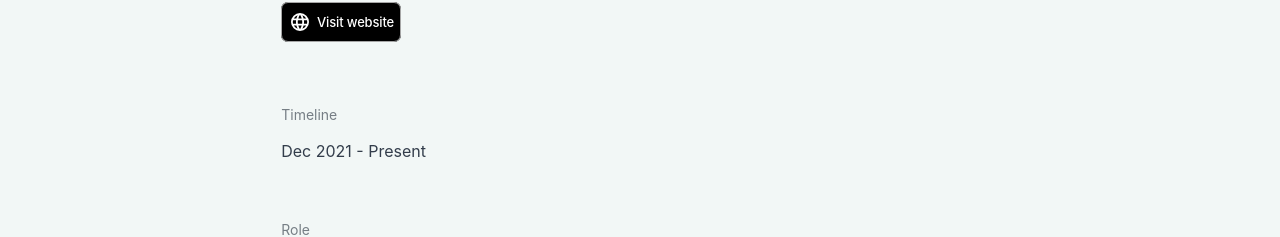
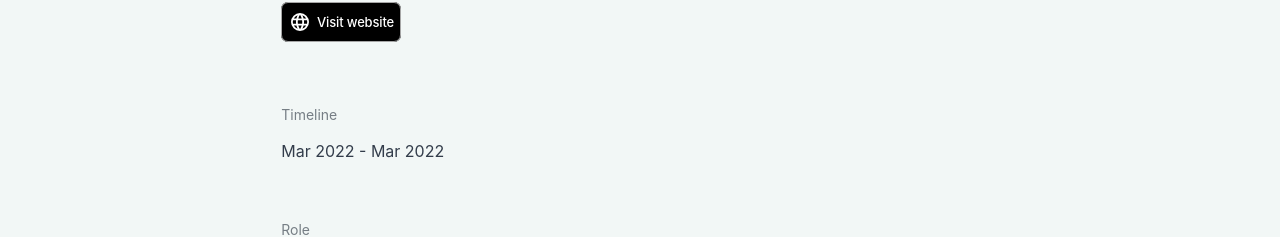
Before and after one commit to k1a11220/portfolio, a Next.js app: page /projects/election in a window 1280 px wide. Shown: the part 864-1101 px from the top of the page. Built offline with nearby package versions, Linux system fonts and the light colour scheme; a web font is replaced by a local one.

Commit message:
Edit content

```diff
--- a/pages/projects/ald.tsx
+++ b/pages/projects/ald.tsx
@@ -30,7 +30,7 @@ const ALDPage: NextPage = () => {
         <ProjectHeader
           title="ALD 장비 연구개발 프로젝트"
           description="ALD 공정을 최적화하기 위해 회전 챔버를 어떻게 구현했는지 알아봅니다."
-          timeline="Dec 2018 - Jan 2019"
+          timeline="Feb 2020 - Mar 2021"
           role="Design Engineering & Research"
           profile={[
             { name: "TNG", role: "Design Engineering", image: tngLogo },
--- a/pages/projects/election.tsx
+++ b/pages/projects/election.tsx
@@ -14,7 +14,7 @@ const ElectionPage: NextPage = () => {
         <ProjectHeader
           title="우리의 선택, 우리의 미래"
           description="2022년 대선를 준비하며 부대 내부에서 공유한 대선 후보를 정리한 서비스입니다."
-          timeline="Dec 2021 - Present"
+          timeline="Mar 2022 - Mar 2022"
           product={[
             {
               type: "web",
--- a/pages/projects/javalight.tsx
+++ b/pages/projects/javalight.tsx
@@ -44,7 +44,7 @@ const JavalightPage: NextPage = () => {
         <ProjectHeader
           title="자바라이트"
           description="5.6억명의 빛 없이 살아가는 아프리카 사람들을 위한 에너지 솔루션"
-          timeline="Dec 2021 - Sep 2021"
+          timeline="Mar 2021 - Aug 2021"
           role="Design Engineering"
           hero={hero}
           background={"#fdfafa"}
```
Also changed, not shown: media/profile/profile_8.jpeg (added).
